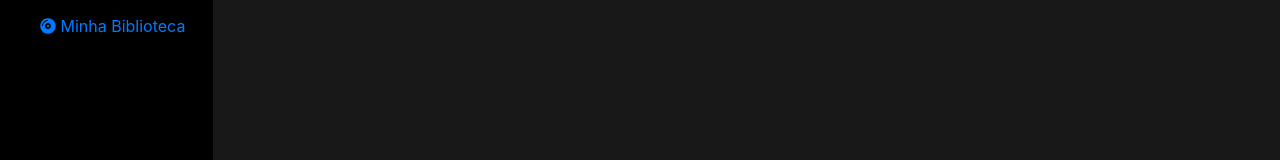
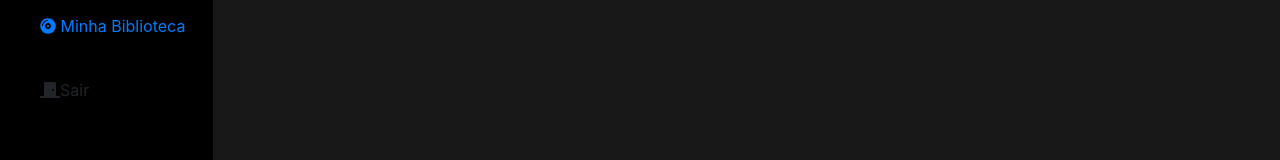
Before and after one commit to juliano-araujo/spotfree, a React (Create React App) app: page / in a window 1280 px wide. Shown: the part 160-320 px from the top of the page. Built offline with nearby package versions, Linux system fonts and the light colour scheme; no server answers; the database is empty; sample sign-in values are in the browser's storage.

Commit message:
Adicionando botão de logOut

```diff
--- a/src/components/SideMenu/index.js
+++ b/src/components/SideMenu/index.js
@@ -5,6 +5,7 @@ import { Link } from 'react-router-dom';
 
 import Logo from 'assets/images/Spotify-logo.png';
 import { FixedNav } from './styles';
+import { logOut } from 'services/firebase';
 
 export default function SideMenu() {
 	return (
@@ -40,6 +41,14 @@ export default function SideMenu() {
 							&nbsp;Minha Biblioteca
 						</Link>
 					</li>
+					<li className="nav-item mt-4">
+						<span onClick={logOut} className="nav-link" href="#">
+							<Icon icon="door-closed" className="m-0 p-0">
+								&nbsp;
+							</Icon>
+							Sair
+						</span>
+					</li>
 				</ul>
 			</FixedNav>
 		</aside>
```
